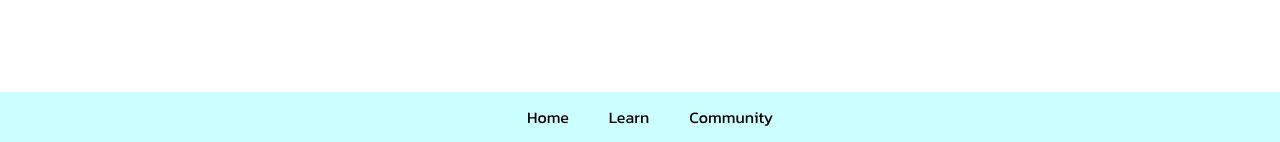
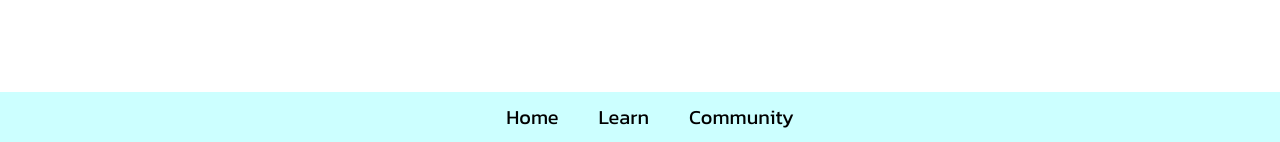
Before and after one commit to jaranya015/Prototype-Baby-Project, a Flask app: page / in a window 1280 px wide. Shown: the part 658-800 px from the top of the page. Run offline with Flask 3, Linux system fonts and the light colour scheme.

Commit message:
Change front size

```diff
--- a/static/styles/style.css
+++ b/static/styles/style.css
@@ -3,17 +3,20 @@
 body {
   font-family: 'Kanit', sans-serif; /* กำหนดให้ทั้งหน้าเว็บใช้ฟอนต์ Kanit */
   color: #000; /* เปลี่ยนสีตัวอักษรเป็นสีดำ */
+  font-size: 20px;
 }
 
 a {
   text-decoration: none; /* เอาขีดใต้ออก */
   color: #000; /* เปลี่ยนสีลิงก์เป็นสีดำ */
+  font-size: 20px;
 }
 
 .navbar a,
 .bottom-navbar a {
   text-decoration: none; /* เอาขีดใต้ออก */
   color: #000; /* เปลี่ยนสีลิงก์ใน Navbar เป็นสีดำ */
+  font-size: 20px;
 }
 
 
```
Also changed, not shown: assets/logo.png (deleted), templates/learn.html (added).
